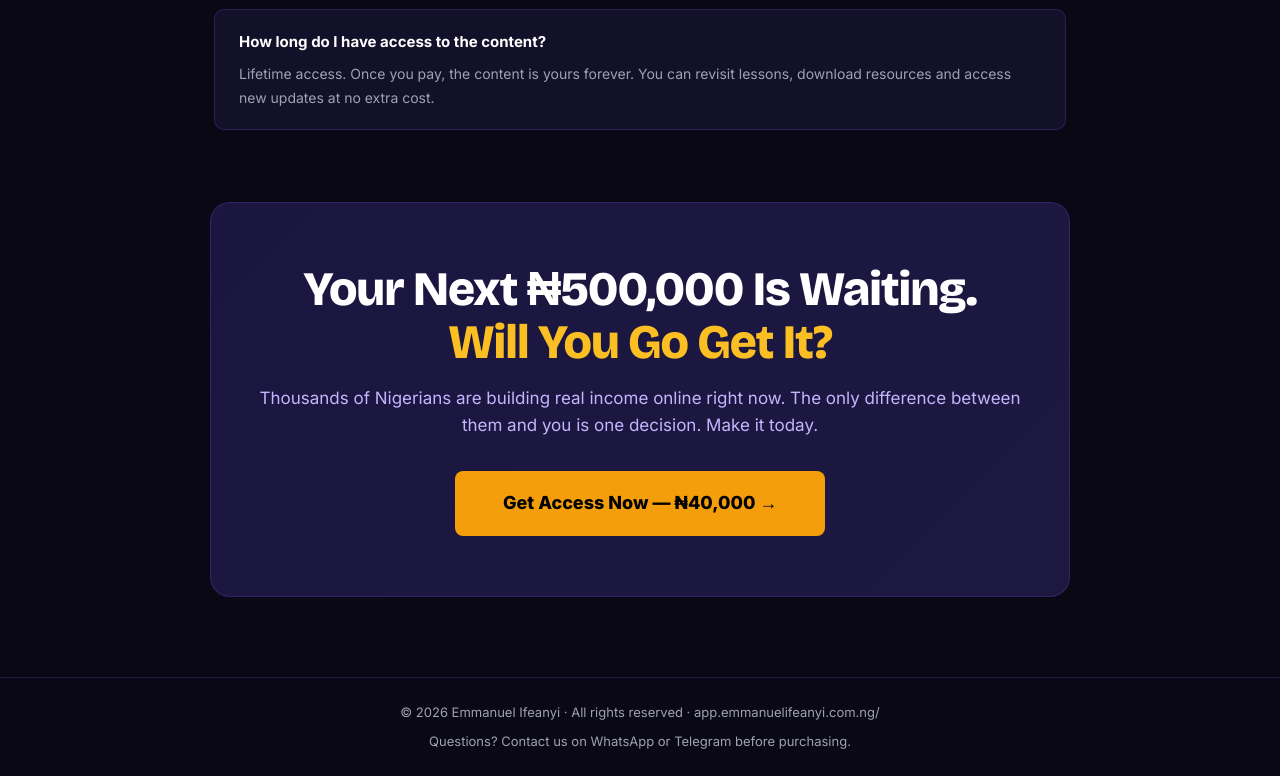
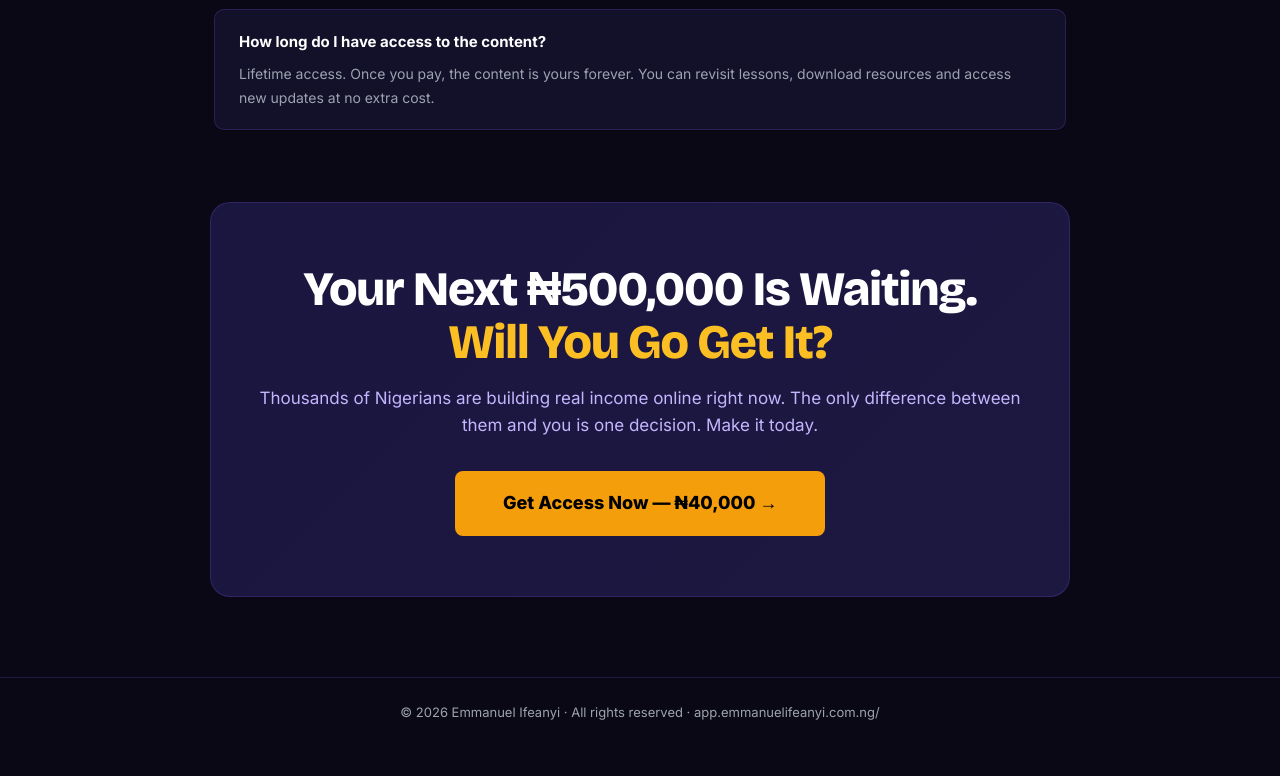
Before and after one commit to Emmanuel-Ifeanyi-hub/dmc-landing, a website: page index.html in a window 1280 px wide. Shown: the part 9552-10328 px from the top of the page. After the commit the page ends 10299 px from the top, so only its background shows below. Drawn offline with nearby package versions, Linux system fonts and the light colour scheme.

Commit message:
Update index.html

```diff
--- a/index.html
+++ b/index.html
@@ -864,7 +864,6 @@ src="https://www.facebook.com/tr?id=1004975835846765&ev=PageView&noscript=1"/>
 <!-- FOOTER -->
 <footer>
   <p>© 2026 Emmanuel Ifeanyi · All rights reserved · app.emmanuelifeanyi.com.ng/</p>
-  <p style="margin-top: 8px;">Questions? Contact us on WhatsApp or Telegram before purchasing.</p>
 </footer>
 
 <script>
```
